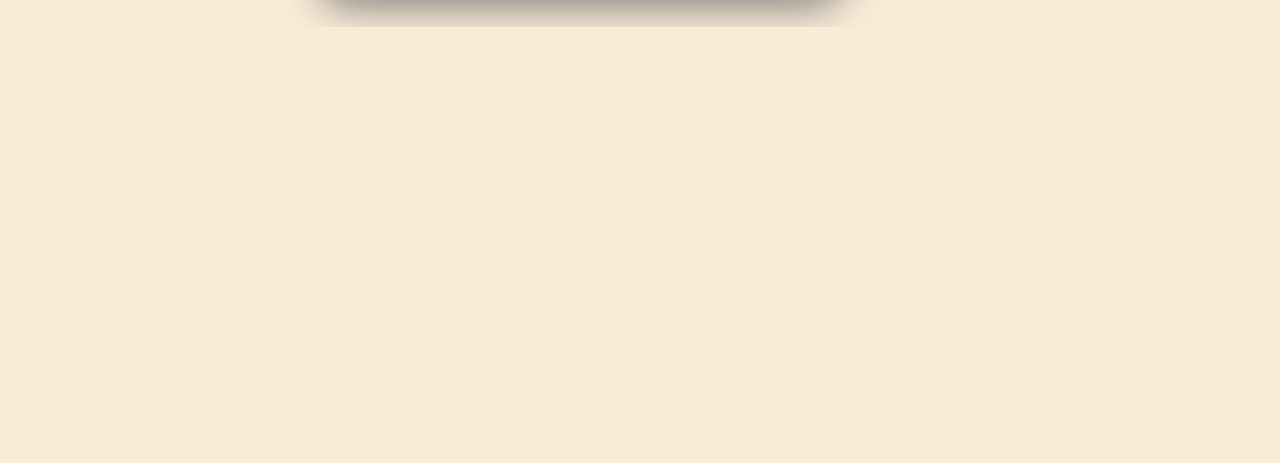
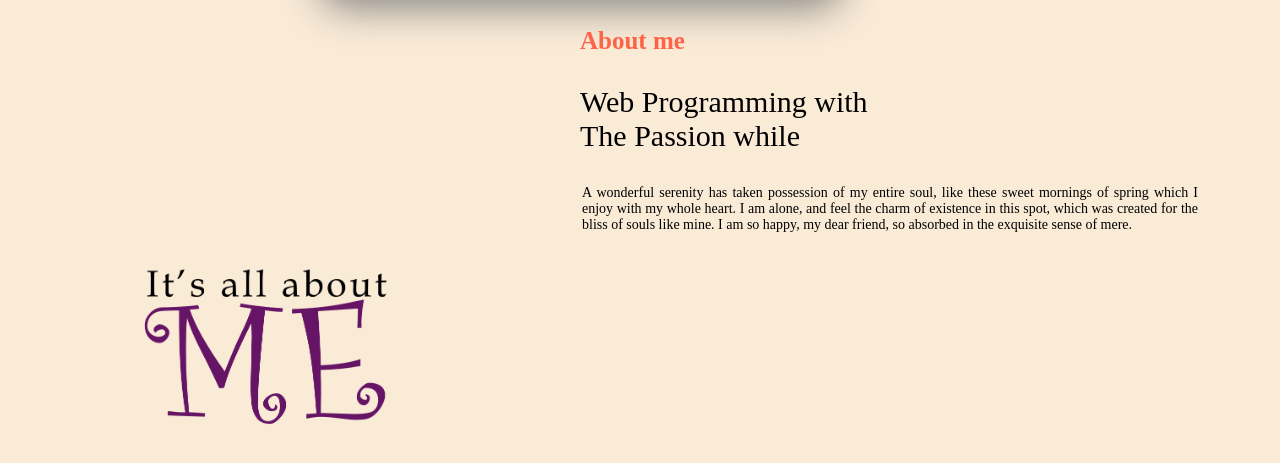
Before and after one commit to Hk776/my-portfolio, a plain HTML site: page index.html in a window 1280 px wide. Shown: the part 803-1266 px from the top of the page. Before the commit the page ends 830 px from the top, so only its background shows below. Drawn offline with Linux system fonts and the light colour scheme; a web font is replaced by a local one.

Commit message:
middle section ok

```diff
--- a/index.html
+++ b/index.html
@@ -31,5 +31,15 @@
             <p class="bold-2">projects | clients | Rewards| connection</p>
         </div>
     </section>
+    <section>
+        <div class="about-sec">
+            <h2 class="color-font">About me</h2>
+            <p class="last">Web Programming with<br>The Passion while</p>
+            <p class="last-pera">A wonderful serenity has taken possession of my entire soul, like these sweet mornings of spring which I enjoy with my whole heart. I am alone, and feel the charm of existence in this spot, which was created for the bliss of souls like mine. I am so happy, my dear friend, so absorbed in the exquisite sense of mere.</p>
+        </div>
+            <div>
+                <img class="meimg" src="img/about-me.png" alt="">
+            </div>
+    </section>
 </body>
 </html>
--- a/style.css
+++ b/style.css
@@ -72,4 +72,23 @@ body{
     border-bottom: 2px solid chocolate;
     margin-top: 265px;
     margin-left: 250px;
+    margin-bottom: 30px;
 }
+.about-sec{
+    padding-right: 20px;
+    padding-left: 520px;
+}
+.last{
+    font-size: 30px;
+    font-weight: 600px;
+}
+.last-pera{
+    text-align: justify;
+    font-size: 14px;
+    margin: 0px;
+    padding: 2px;
+}
+.meimg{
+    width: 30%;
+    padding-left: 30px;
+}
```
Also changed, not shown: img/about-me.png (added).
